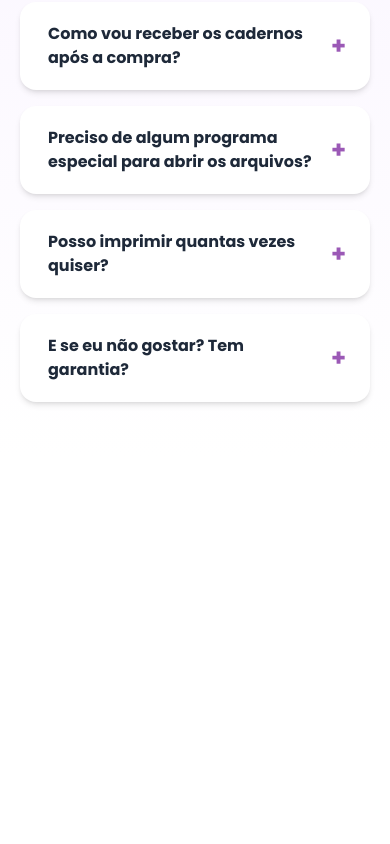
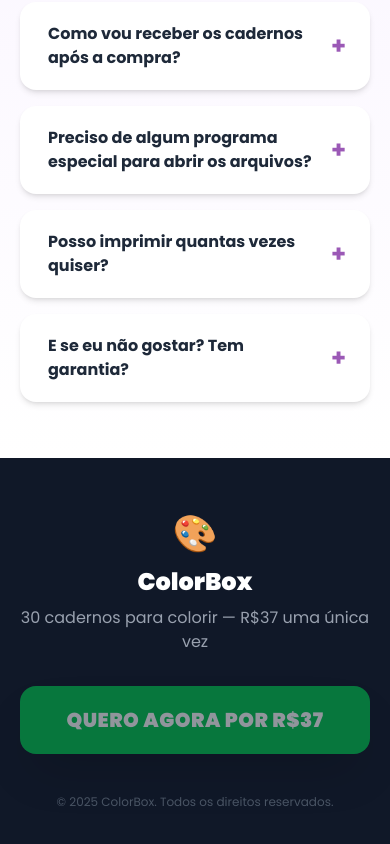
Before and after one commit to CoimbraViih/ColorBox, a React (Vite) app: page / in a window 390 px wide. Shown: the part 8797-9641 px from the top of the page. Before the commit the page ends 9255 px from the top, so only its background shows below. Built offline with nearby package versions, Linux system fonts and the light colour scheme.

Commit message:
feat: add FooterSection with final CTA

```diff
--- a/src/App.jsx
+++ b/src/App.jsx
@@ -5,6 +5,7 @@
 import UrgencySection from './components/sections/UrgencySection'
 import GuaranteeSection from './components/sections/GuaranteeSection'
 import FAQSection from './components/sections/FAQSection'
+import FooterSection from './components/sections/FooterSection'
 
 export default function App() {
   return (
@@ -16,6 +17,7 @@
       <UrgencySection />
       <GuaranteeSection />
       <FAQSection />
+      <FooterSection />
     </main>
   )
 }
--- /dev/null
+++ b/src/components/sections/FooterSection.jsx
@@ -0,0 +1,25 @@
+import CtaButton from '../ui/CtaButton'
+
+export default function FooterSection() {
+  return (
+    <footer className="bg-gray-900 px-5 py-14">
+      <div className="mx-auto flex max-w-lg flex-col items-center text-center">
+        <span className="text-4xl">🎨</span>
+        <h2 className="mt-3 text-2xl font-black text-white sm:text-3xl">
+          ColorBox
+        </h2>
+        <p className="mt-2 text-base text-gray-400 sm:text-lg">
+          30 cadernos para colorir — R$37 uma única vez
+        </p>
+
+        <div className="mt-8 w-full max-w-sm">
+          <CtaButton />
+        </div>
+
+        <p className="mt-10 text-xs text-gray-600">
+          © 2025 ColorBox. Todos os direitos reservados.
+        </p>
+      </div>
+    </footer>
+  )
+}
```
